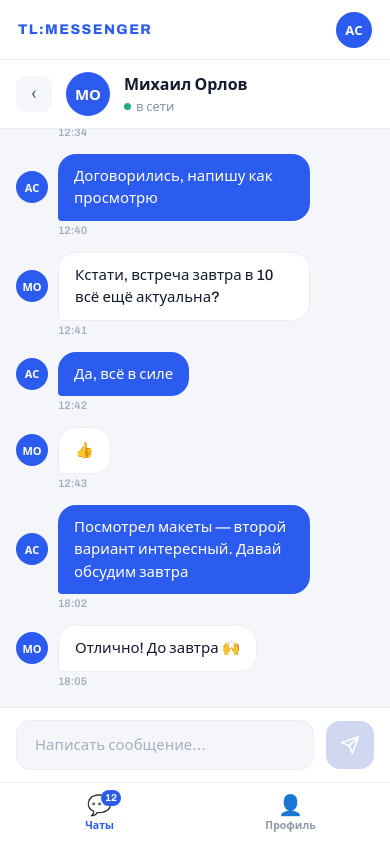
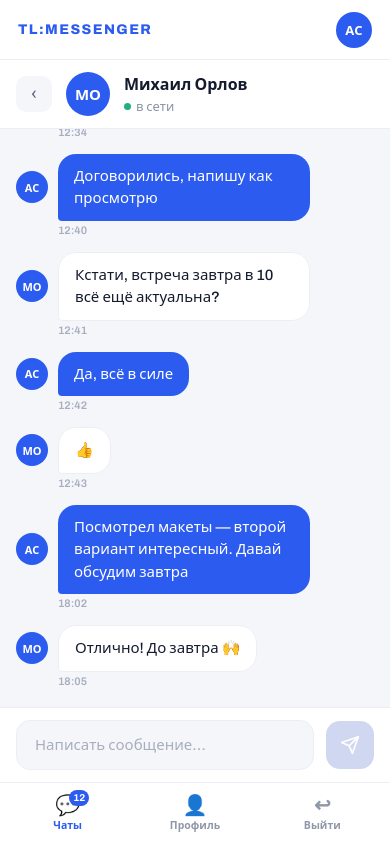
Before and after one commit to shalapaai/messenger, a React (Vite) app in the folder frontend/: page /chats/1 in a window 390 px wide. Built offline with nearby package versions, Linux system fonts and the light colour scheme.

Commit message:
feat(frontend): add logout button to sidebar and mobile nav
Clears auth tokens from localStorage and redirects to /login.
Button appears in desktop sidebar (above user card) and mobile bottom nav on both ChatsPage and ChatPage.

Co-Authored-By: Claude Sonnet 4.6 <noreply@anthropic.com>

```diff
--- a/frontend/src/pages/ChatPage/ChatPage.module.css
+++ b/frontend/src/pages/ChatPage/ChatPage.module.css
@@ -128,6 +128,11 @@
 
 .navItemActive .navBadge {
   background: rgba(255, 255, 255, 0.3);
+}
+
+.navItemLogout:hover {
+  background: #fff0f2;
+  color: #e0556e;
 }
 
 .sidebarUser {
@@ -480,6 +485,10 @@
   line-height: 1;
 }
 
+.bottomNavItemLogout:hover {
+  color: #e0556e;
+}
+
 .bottomBadge {
   position: absolute;
   top: -5px;
--- a/frontend/src/pages/ChatPage/ChatPage.tsx
+++ b/frontend/src/pages/ChatPage/ChatPage.tsx
@@ -1,6 +1,7 @@
 import { useState, useRef, useEffect, type KeyboardEvent } from 'react'
 import { useNavigate, useLocation, useParams } from 'react-router-dom'
 import s from './ChatPage.module.css'
+import { clearAuthTokens } from '../../shared/lib/auth/authTokens'
 
 interface Message {
   id: number
@@ -94,6 +95,11 @@ export function ChatPage() {
   const bottomRef = useRef<HTMLDivElement>(null)
   const textareaRef = useRef<HTMLTextAreaElement>(null)
 
+  function handleLogout() {
+    clearAuthTokens()
+    navigate('/login')
+  }
+
   useEffect(() => {
     setMessages(getInitialMessages(id))
   }, [id])
@@ -166,6 +172,10 @@ export function ChatPage() {
               </button>
             ))}
           </nav>
+          <button className={`${s.navItem} ${s.navItemLogout}`} onClick={handleLogout}>
+              <span className={s.navGlyph}>↩</span>
+              <span>Выйти</span>
+            </button>
           <div className={s.sidebarUser}>
             <div className={s.sidebarUserAvatar}>АС</div>
             <div style={{ minWidth: 0 }}>
@@ -263,6 +273,10 @@ export function ChatPage() {
             <span>{item.label}</span>
           </button>
         ))}
+        <button className={`${s.bottomNavItem} ${s.bottomNavItemLogout}`} onClick={handleLogout}>
+          <span className={s.bottomGlyph}>↩</span>
+          <span>Выйти</span>
+        </button>
       </nav>
     </div>
   )
--- a/frontend/src/pages/ChatsPage/ChatsPage.module.css
+++ b/frontend/src/pages/ChatsPage/ChatsPage.module.css
@@ -128,6 +128,11 @@
 
 .navItemActive .navBadge {
   background: rgba(255, 255, 255, 0.3);
+}
+
+.navItemLogout:hover {
+  background: #fff0f2;
+  color: #e0556e;
 }
 
 .sidebarUser {
@@ -490,6 +495,10 @@
   line-height: 1;
 }
 
+.bottomNavItemLogout:hover {
+  color: #e0556e;
+}
+
 .bottomBadge {
   position: absolute;
   top: -5px;
--- a/frontend/src/pages/ChatsPage/ChatsPage.tsx
+++ b/frontend/src/pages/ChatsPage/ChatsPage.tsx
@@ -1,6 +1,7 @@
 import { useState } from 'react'
 import { useNavigate, useLocation } from 'react-router-dom'
 import s from './ChatsPage.module.css'
+import { clearAuthTokens } from '../../shared/lib/auth/authTokens'
 
 interface Chat {
   id: number
@@ -36,6 +37,11 @@ export function ChatsPage() {
   const { pathname } = useLocation()
   const [filter, setFilter]   = useState<Filter>('all')
   const [query,  setQuery]    = useState('')
+
+  function handleLogout() {
+    clearAuthTokens()
+    navigate('/login')
+  }
 
   const counts = {
     all:    CHATS.length,
@@ -79,6 +85,10 @@ export function ChatsPage() {
               </button>
             ))}
           </nav>
+          <button className={`${s.navItem} ${s.navItemLogout}`} onClick={handleLogout}>
+              <span className={s.navGlyph}>↩</span>
+              <span>Выйти</span>
+            </button>
           <div className={s.sidebarUser}>
             <div className={s.sidebarUserAvatar}>АС</div>
             <div style={{ minWidth: 0 }}>
@@ -182,6 +192,10 @@ export function ChatsPage() {
             <span>{item.label}</span>
           </button>
         ))}
+        <button className={`${s.bottomNavItem} ${s.bottomNavItemLogout}`} onClick={handleLogout}>
+          <span className={s.bottomGlyph}>↩</span>
+          <span>Выйти</span>
+        </button>
       </nav>
     </div>
   )
```
